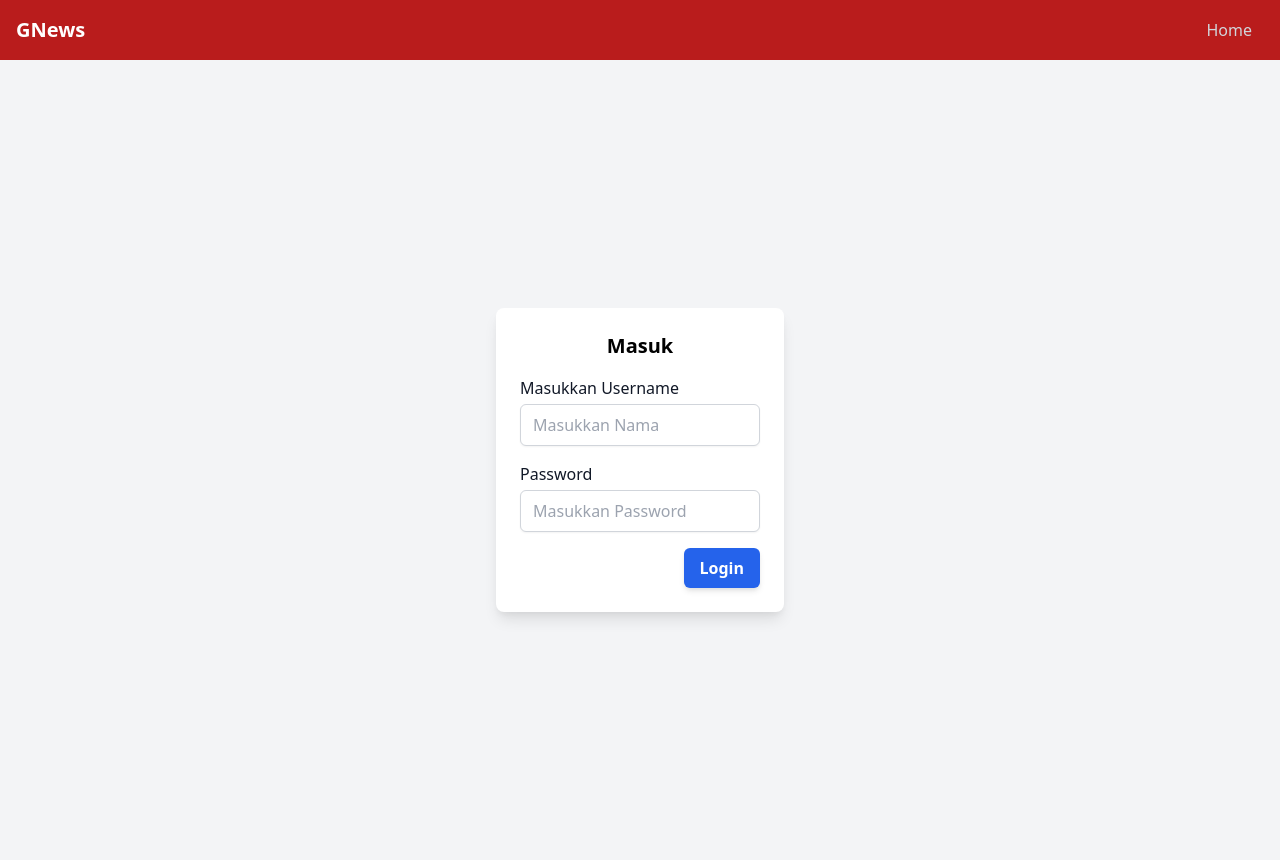
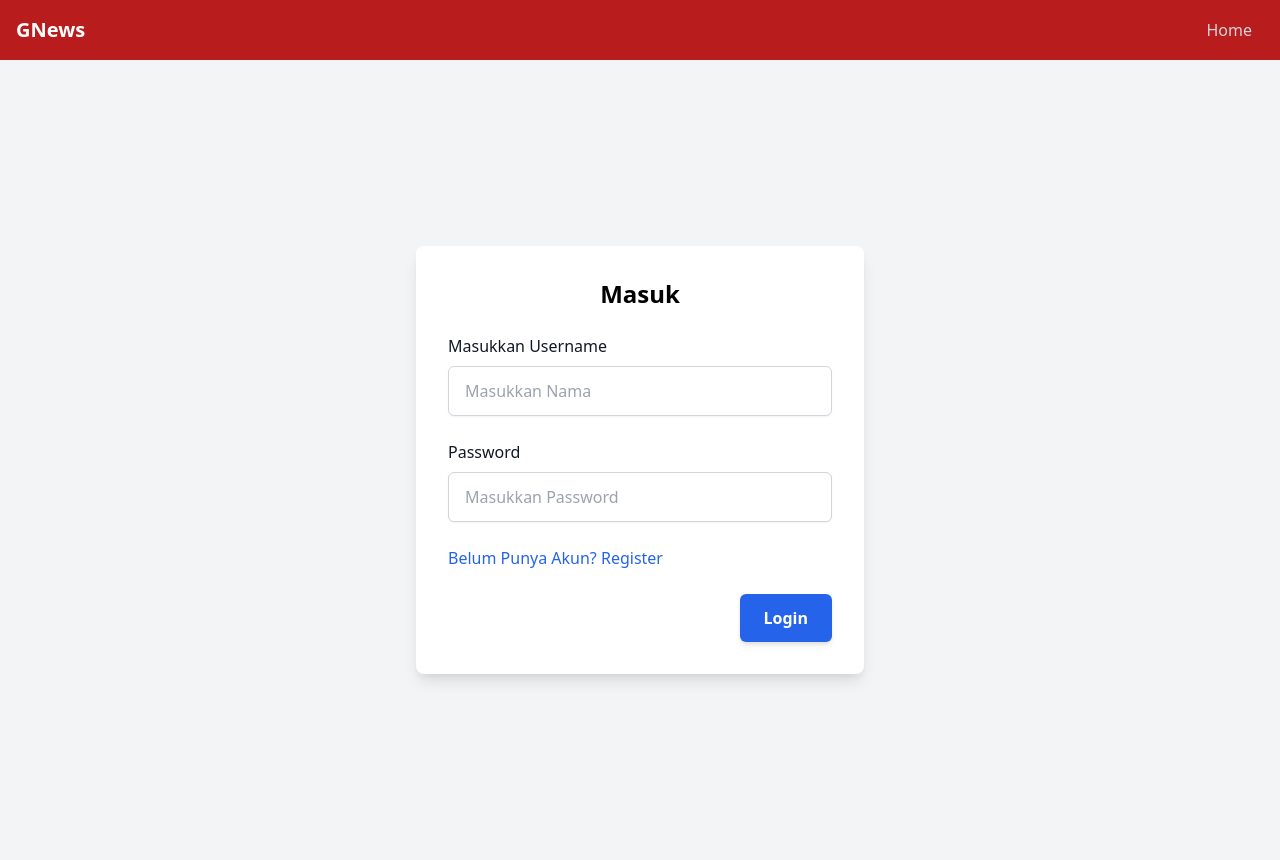
Before and after one commit to Ucokkks/Berita_AAS, a PHP site: page /log.php in a window 1280 px wide. Run offline with PHP 8.4, Linux system fonts and the light colour scheme.

Commit message:
terbaruu

```diff
--- a/HalamanAkun/addNews.php
+++ b/HalamanAkun/addNews.php
@@ -15,7 +15,7 @@
             </div>
             <div>
                 <?php if (!isset($_SESSION['user_id'])): ?>
-                    <a href="../HalamanAwal/index.php" class="text-gray-300 hover:text-white px-3">Home</a>
+                    <a href="../HalamanAkun/akun.php" class="text-gray-300 hover:text-white px-3">Dashboard</a>
                 <?php else: ?>
                     <a href="../account/log.php" class="text-gray-300 hover:text-white px-3">Login</a>
                     <a href="../account/regis.php" class="text-gray-300 hover:text-white px-3">Register</a>
--- a/HalamanAkun/editBerita.php
+++ b/HalamanAkun/editBerita.php
@@ -14,7 +14,7 @@
             </div>
             <div>
                 <?php if (!isset($_SESSION['user_id'])): ?>
-                    <a href="../HalamanAwal/index.php" class="text-gray-300 hover:text-white px-3">Home</a>
+                    <a href="../HalamanAkun/akun.php" class="text-gray-300 hover:text-white px-3">Dashboard</a>
                 <?php else: ?>
                     <a href="../account/log.php" class="text-gray-300 hover:text-white px-3">Login</a>
                     <a href="../account/regis.php" class="text-gray-300 hover:text-white px-3">Register</a>
--- a/account/log.php
+++ b/account/log.php
@@ -6,9 +6,8 @@
     <title>Document</title>
     <link href="https://cdn.jsdelivr.net/npm/tailwindcss@2.2.19/dist/tailwind.min.css" rel="stylesheet">
 </head>
-<body>
-
-
+<body class="bg-gray-100">
+    <!-- Navbar -->
     <nav class="bg-red-700 p-4">
         <div class="container mx-auto flex justify-between items-center">
             <div class="text-white font-bold text-xl">
@@ -19,35 +18,37 @@
             </div>
         </div>
     </nav>
-<div class="flex justify-center items-center h-screen bg-gray-100">
-    <div class="w-72 p-6 rounded-lg shadow-lg bg-white">
-        <form action="auten.php" method="post" class="flex flex-col space-y-4">
-            <h1 class="text-xl font-bold text-center">Masuk</h1>
+
+    <!-- Main Content -->
+    <div class="flex justify-center items-center min-h-screen">
+        <div class="w-full max-w-md p-8 rounded-lg shadow-lg bg-white">
+            <form action="auten.php" method="post" class="flex flex-col space-y-6">
+                <h1 class="text-2xl font-bold text-center">Masuk</h1>
 
                 <div class="flex flex-col">
-                <label for="username" class="text-gray-900 mb-1">Masukkan Username</label>
+                    <label for="username" class="text-gray-900 mb-2">Masukkan Username</label>
                     <input type="text" id="username" name="username" placeholder="Masukkan Nama" required
-                       class="px-3 py-2 border border-gray-300 rounded-md shadow-sm focus:outline-none focus:ring-blue-500 focus:border-blue-500 text-gray-600">
+                           class="px-4 py-3 border border-gray-300 rounded-md shadow-sm focus:outline-none focus:ring-blue-500 focus:border-blue-500 text-gray-600">
                 </div>
 
                 <div class="flex flex-col">
-                <label for="password" class="text-gray-900 mb-1">Password</label>
+                    <label for="password" class="text-gray-900 mb-2">Password</label>
                     <input type="password" id="password" name="password" placeholder="Masukkan Password" required
-                       class="px-3 py-2 border border-gray-300 rounded-md shadow-sm focus:outline-none focus:ring-blue-500 focus:border-blue-500 text-gray-600">
+                           class="px-4 py-3 border border-gray-300 rounded-md shadow-sm focus:outline-none focus:ring-blue-500 focus:border-blue-500 text-gray-600">
+                </div>
+
+                <div class="flex justify-between items-center">
+                    <a href="regis.php" class="text-blue-600 hover:underline">Belum Punya Akun? Register</a>
                 </div>
 
                 <div class="flex justify-end">
                     <button type="submit" name="action" value="login"
-                        class="bg-blue-600 hover:bg-blue-700 text-white font-bold py-2 px-4 rounded-md shadow-md">
+                            class="bg-blue-600 hover:bg-blue-700 text-white font-bold py-3 px-6 rounded-md shadow-md">
                         Login
                     </button>
                 </div>
             </form>
         </div>
     </div>
-
-
-
-
 </body>
 </html>
--- a/account/regis.php
+++ b/account/regis.php
@@ -49,6 +49,10 @@
                     class="px-3 py-2 border border-gray-300 rounded-md shadow-sm focus:outline-none focus:ring-blue-500 focus:border-blue-500 text-gray-600">
             </div>
 
+            <div class="flex justify-between items-center">
+                <a href="log.php" class="text-blue-600 hover:underline">Sudah Punya Akun? Login</a>
+            </div>
+
             <button type="submit" name="action" value="regis"
                 class="mt-auto bg-blue-600 hover:bg-blue-700 text-white font-bold py-2 px-4 rounded-md self-end">
                 Register
--- a/halamanAwal/index.php
+++ b/halamanAwal/index.php
@@ -34,10 +34,6 @@ $result_all = $stmt_all->get_result();
         <div>
             <?php if (isset($_SESSION['user_id'])): ?>
                 <a href="../HalamanAkun/akun.php" class="text-gray-300 hover:text-white px-3">Dashboard</a>
-                <form action="../account/auten.php" method="post" style="display: inline-block;">
-                    <input type="hidden" name="action" value="logout">
-                    <button type="submit" class="text-gray-300 hover:text-white px-3">Logout</button>
-                </form>
             <?php else: ?>
                 <a href="../account/log.php" class="text-gray-300 hover:text-white px-3">Login</a>
                 <a href="../account/regis.php" class="text-gray-300 hover:text-white px-3">Register</a>
```
Also changed, not shown: HalamanAkun/update.php (+5 -7 lines), halamanAwal/newsDetail.php (+9 -5 lines), Gambar/8ec9a069104a29a8657d43e6673d0210.jpg (added), Gambar/IKAP-9.jpg (added), Gambar/wallpaperflare.com_wallpaper.jpg (added). Lines whose indentation alone changed are shown as unchanged.
